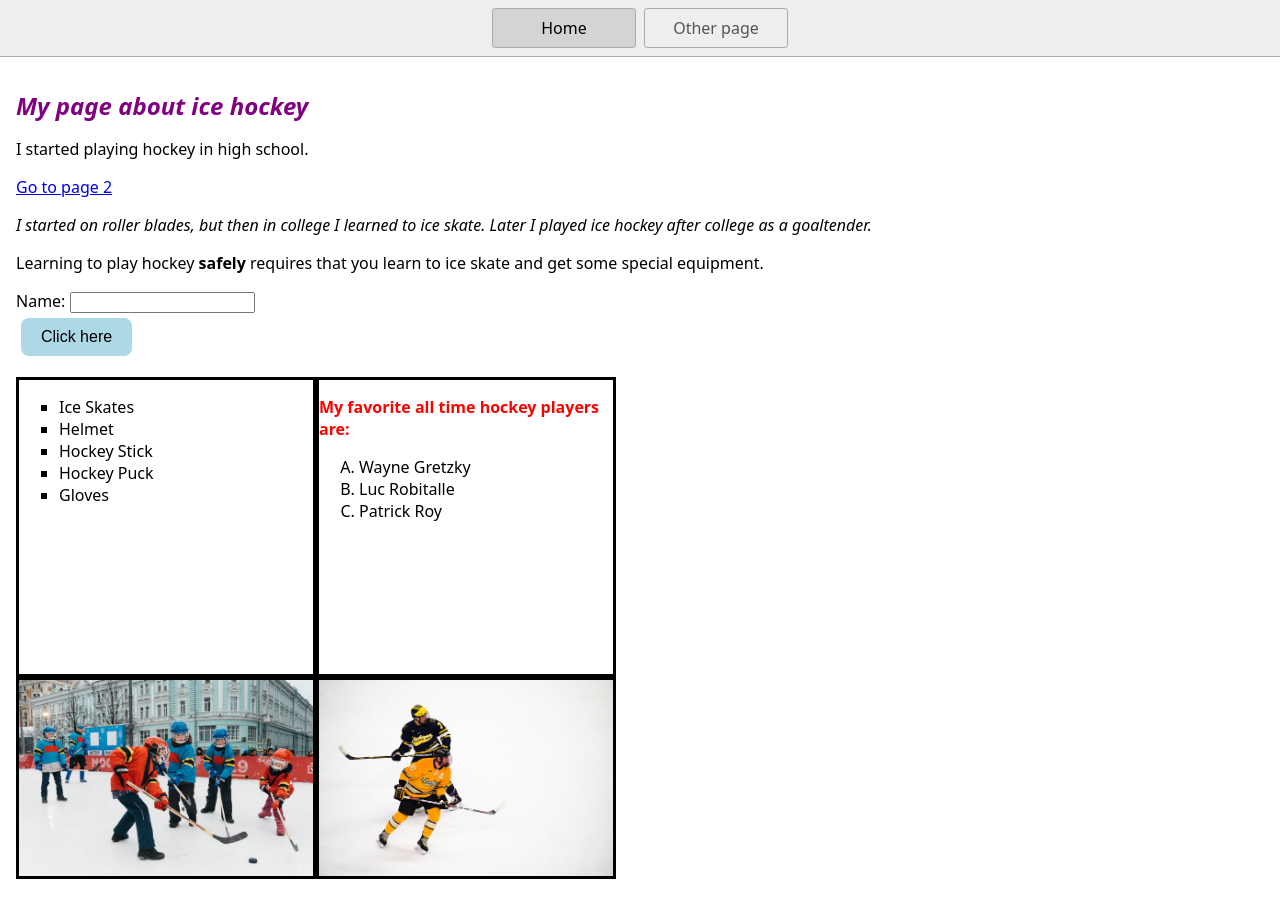
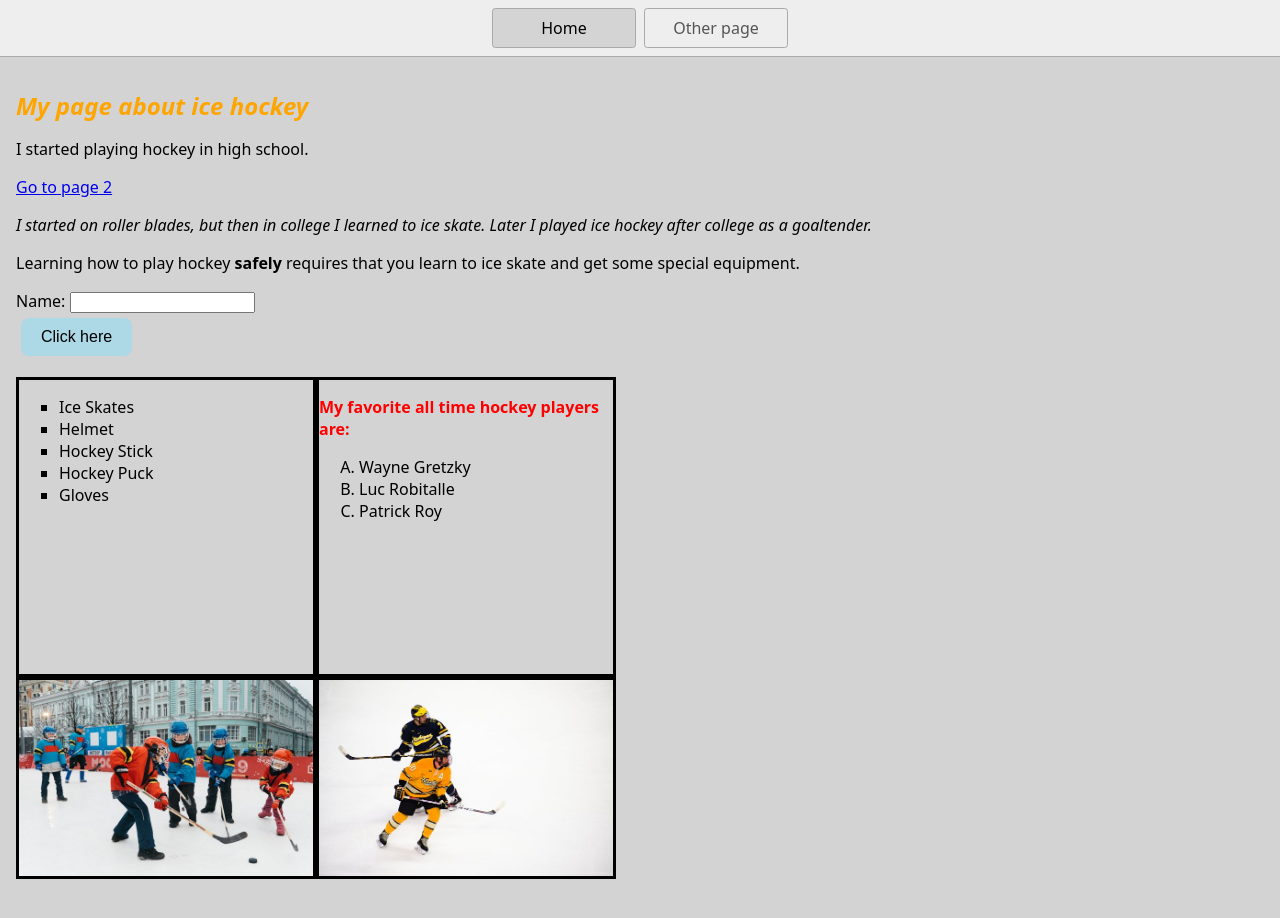
Before and after one commit to wctdots2025/wctdots2025.github.io, a website: page index.html in a window 1280 px wide. Drawn offline with Linux system fonts and the light colour scheme.

Commit message:
Changed h1 and site colors
Changed the header to orange and background to a softer lightgray

```diff
--- a/index.html
+++ b/index.html
@@ -17,7 +17,7 @@
       <a href="/page2.html">Other page</a>
     </nav>
     <main>
-      <h1 class="italic-text purple-text">My page about ice hockey</h1>
+      <h1 class="italic-text">My page about ice hockey</h1>
       <p>I started playing hockey in high school.</p>
 
       <a href="/page2.html">Go to page 2</a>
@@ -27,7 +27,7 @@
         Later I played ice hockey after college as a goaltender.
       </p>
       <p>
-        Learning to play hockey <span class="bold-text">safely</span> requires
+        Learning how to play hockey <span class="bold-text">safely</span> requires
         that you learn to ice skate and get some special equipment.
       </p>
 
--- a/styles.css
+++ b/styles.css
@@ -5,8 +5,8 @@
 body {
   margin: 0;
   font-family: system-ui, sans-serif;
-  color: ;
-  background-color: white;
+  color: black;
+  background-color: lightgray;
 }
 
 nav {
@@ -60,7 +60,7 @@ main {
 h1 {
   font-weight: bold;
   font-size: 1.5rem;
-  color: blue;
+  color: orange;
 }
 
 #biggerfont {
```
Also changed, not shown: 1 other file.
